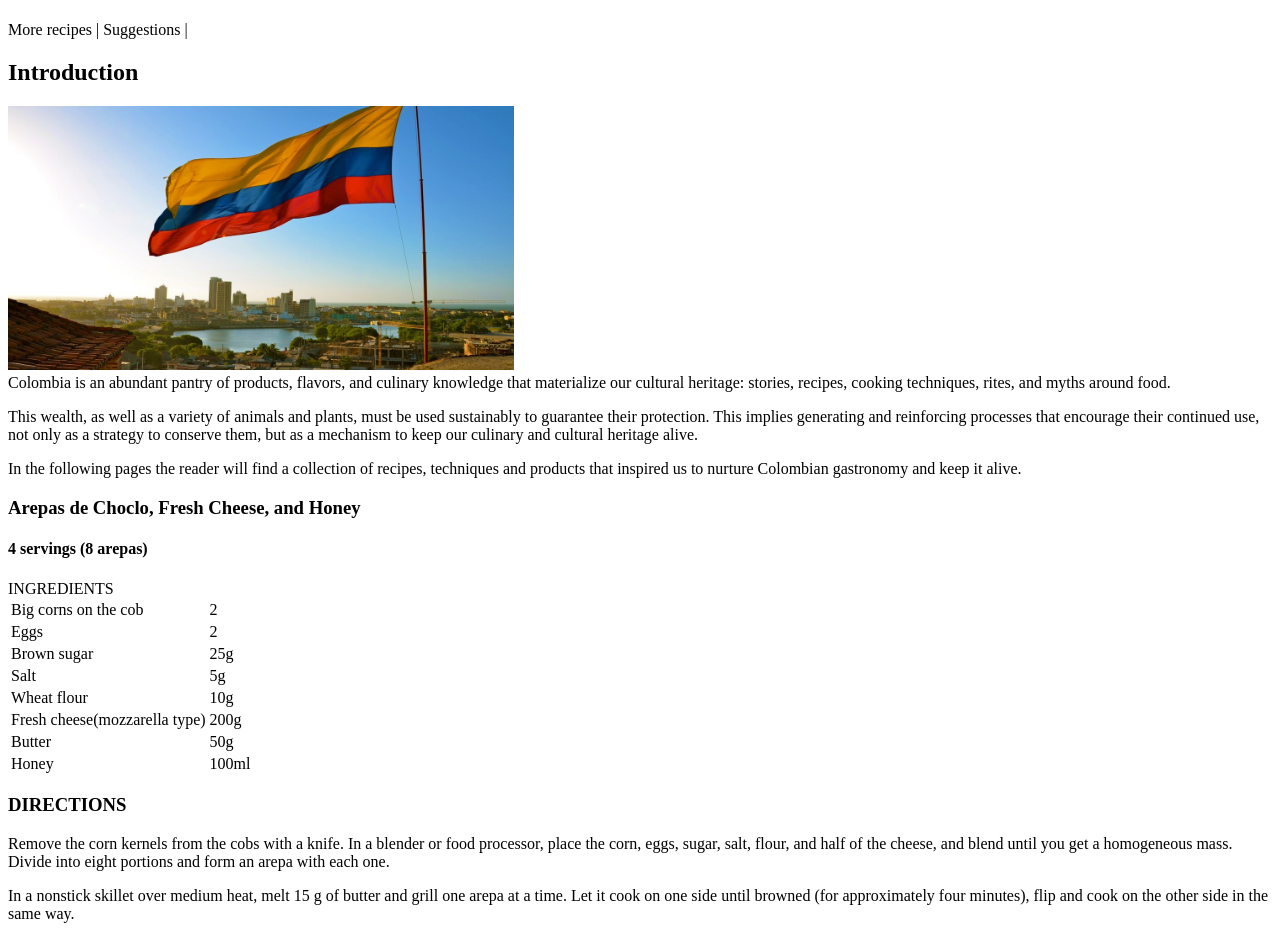
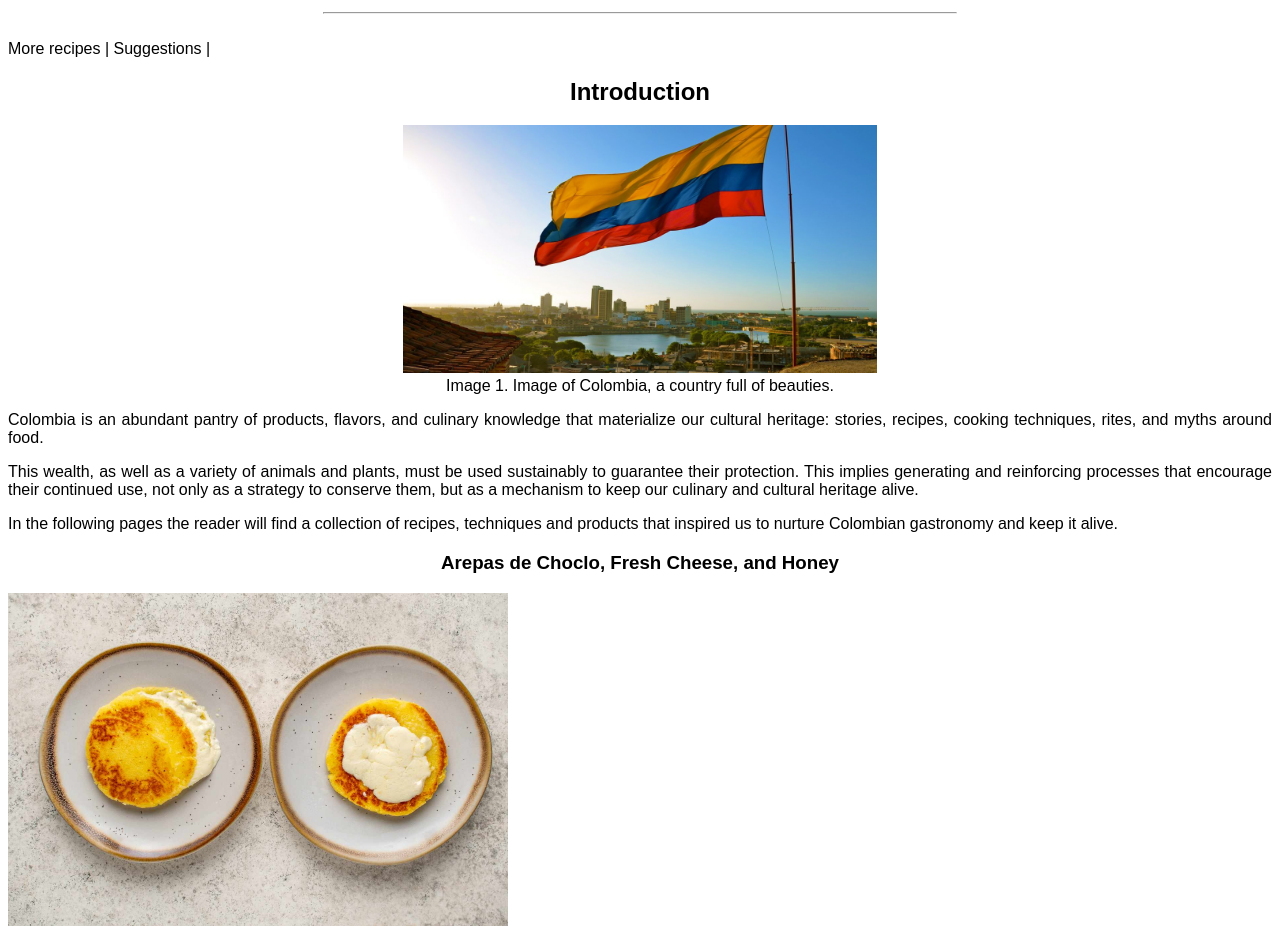
Before and after one commit to Ddelgado-r/Projects-D.github.io, a plain HTML site: page cook-wbp/index.html in a window 1280 px wide. Shown: the part 87-1023 px from the top of the page. Drawn offline with Linux system fonts and the light colour scheme.

Commit message:
added the images and organize the information

```diff
--- a/cook-wbp/index.html
+++ b/cook-wbp/index.html
@@ -7,6 +7,27 @@
         <meta name="description" content="This a webpage about Colombian recipes">
         <meta name="keywords" content="cooking, cuicine, food, colombia, recipes">
         <link rel="icon" href="./images/icon.png" size="19x19" type="images/png">
+        <style>
+            h1{
+                text-align:center;
+                font-size: 40px;
+             }
+            body{
+                font-family:Arial, Helvetica, sans-serif;
+            }
+            hr{
+                width:50%;
+            }
+            p{
+                text-align: justify;
+            }
+            h2, h3{
+                text-align: center;
+            }
+            time{
+                font-weight:600;
+            }
+        </style>
     </head>
     <body>
         <header>
@@ -16,34 +37,23 @@
         <br>
         <nav>More recipes | Suggestions |</nav>
         <h2>Introduction</h2>
-        <p>
-            <img src="./images/Colombia.jpeg" alt="Image of Colombia, a country full of beauties." width="40%"><br>
-            Colombia is an abundant pantry of products,
-            flavors, and culinary knowledge that materialize
-            our cultural heritage: stories, recipes, cooking
-            techniques, rites, and myths around food.
-        </p>
-        <p>
-            This wealth, as well as a variety of animals
-            and plants, must be used sustainably
-            to guarantee their protection. This implies
-            generating and reinforcing processes that
-            encourage their continued use, not only as a
-            strategy to conserve them, but as a mechanism
-            to keep our culinary and cultural heritage alive.
-        </p>
-        <p>In the following pages the reader will find a
-            collection of recipes, techniques and products
-            that inspired us to nurture Colombian
-            gastronomy and keep it alive.
-        </p>
+        <section style="text-align: center;">
+                <figure>
+                    <img src="./images/Colombia.jpeg" alt="Image of Colombia, a country full of beauties." width="40%" float="left">
+                    <figcaption>Image 1. Image of Colombia, a country full of beauties.</figcaption>
+                </figure>
+            <p>Colombia is an abundant pantry of products, flavors, and culinary knowledge that materialize our cultural heritage: stories, recipes, cooking techniques, rites, and myths around food.</p>
+            <p>This wealth, as well as a variety of animals and plants, must be used sustainably to guarantee their protection. This implies generating and reinforcing processes that encourage their continued use, not only as a strategy to conserve them, but as a mechanism to keep our culinary and cultural heritage alive.</p>
+            <p>In the following pages the reader will find a collection of recipes, techniques and products that inspired us to nurture Colombian gastronomy and keep it alive.</p>
+        </section>
         <section>
             <main>
                 <article>
                     <h3>Arepas de Choclo, Fresh Cheese, and Honey</h3>
+                    <img src="./images/Arepa de choclo.jpg" alt="Arepas de Choclo" width="500" height="auto" float="left">
                     <h4>4 servings (8 arepas)</h4>
                     <table>
-                        <thead>INGREDIENTS</thead>
+                        <thead>Ingredients</thead>
                         <tbody>
                             <tr>
                                 <td>Big corns on the cob</td>
@@ -79,7 +89,7 @@
                             </tr>
                         </tbody>
                     </table>
-                    <h3>DIRECTIONS</h3>
+                    <h3>Directions</h3>
                     <p>
                         Remove the corn kernels from the cobs with a knife.
                         In a blender or food processor, place the corn, eggs,
@@ -105,9 +115,10 @@
                 </article>
                 <article>
                     <h3>Arequipe ‘Cocadas’</h3>
+                    <img src="./images/cocadas.jpg" alt="Cocadas" width="500" height="auto" float="left">
                     <h4>4 servings</h4>
                     <table>
-                        <thead>INGREDIENTS</thead>
+                        <thead>Ingredients</thead>
                         <tbody>
                             <tr>
                                 <td>Dried coconut flakes</td>
@@ -123,7 +134,7 @@
                             </tr>
                         </tbody>
                     </table>
-                    <h3>DIRECTIONS</h3>
+                    <h3>Directions</h3>
                     <p> Arrange the coconut flakes in a wide pan and toast them for 10 minutes over very low heat, stirring constantly with a spoon.
                     <p>Meanwhile, heat the arequipe in a medium-sized saucepan over low heat.</p>
                     <p>In a bowl, mix the coconut and the arequipe until they are integrated. Let the mixture cool.</p>
@@ -132,9 +143,10 @@
                 </article>
                 <article>
                     <h3>Soda Coffee with Lemon</h3>
+                    <img src="./images/Gaseosa de cafe.jpg" alt="Gaseosa de cafe" width="500" height="auto" float="left">
                     <h4>Serves 2 to 4</h4>
                     <table>
-                        <thead>INGREDIENTS</thead>
+                        <thead>Ingredients</thead>
                         <tbody>
                             <tr>
                                 <td>Instant coffee</td>
@@ -170,7 +182,7 @@
                             </tr>
                         </tbody>
                     </table>
-                    <h3>DIRECTIONS</h3>
+                    <h3>Directions</h3>
                     <p> Dissolve the instant coffee in the boiling water. Add sugar to taste.</p>
                     <p>In each (long-bodied) glass add ice, a tablespoon of lime or lemon juice, a pinch of grated lemon zest, and ¼ cup of coffee.</p>
                     <p>Fill the rest of the glasses with the sparkling water and serve.</p>
@@ -178,6 +190,8 @@
                 </article>
             </main>
         </section>
+        <br>
+        <br>
         <footer>
             <address>
                 &reg;Dei's Kitchen!<br>
```
